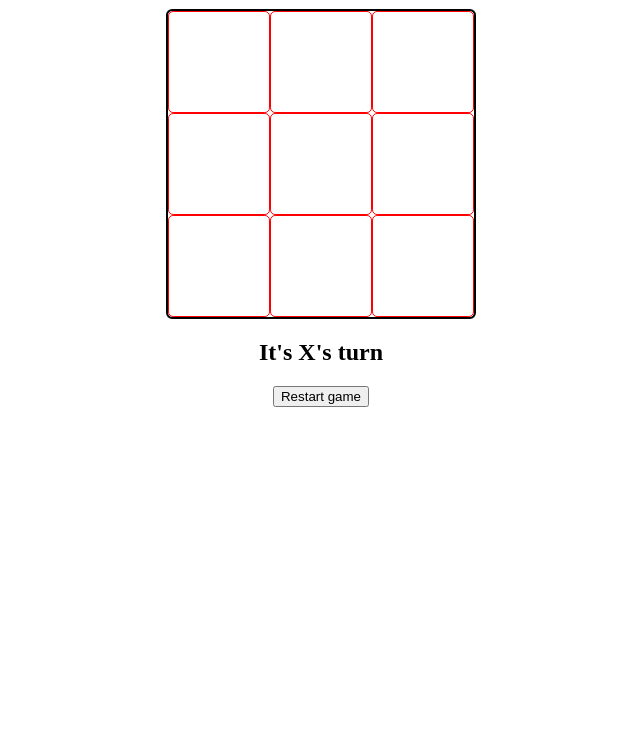
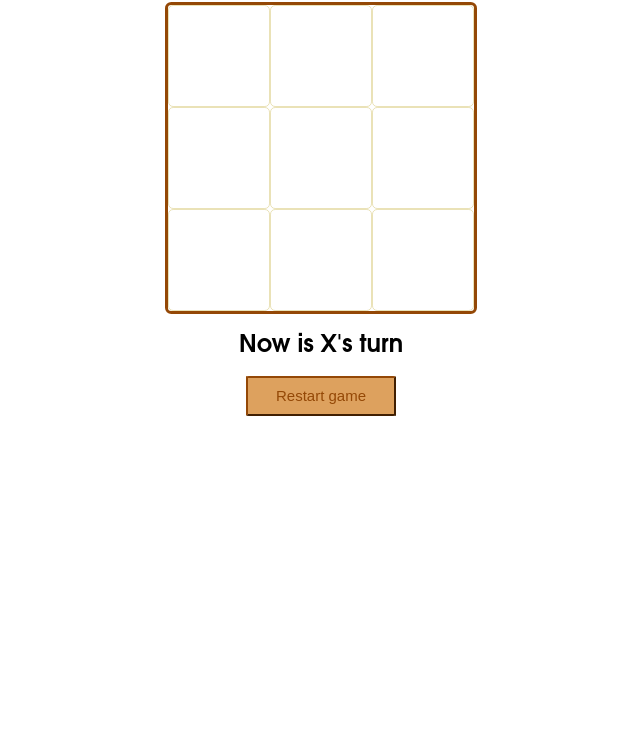
Before and after one commit to ivanicode/TicTacToe, a plain HTML site: page index.html in a window 1280 px wide. Shown: the part 71-800 px from the top of the page, without its empty margins (319-959 px from the left). Drawn offline with Linux system fonts and the light colour scheme.

Commit message:
stylesheet added

```diff
--- a/index.css
+++ b/index.css
@@ -2,7 +2,7 @@ body {
     margin: auto;
     text-align: center;
     justify-content: center;
-
+    font-family: Avantgarde, TeX Gyre Adventor, URW Gothic L, sans-serif;
 }
 
 .gameboard {
@@ -11,7 +11,7 @@ body {
     justify-content: center;
     flex-wrap: wrap;
     margin: auto;
-    border: 2px black solid;
+    border: 3px #944806 solid;
     border-radius: 2%;
     width: 306px;
 }
@@ -20,6 +20,27 @@ body {
     display: flex;
     height: 100px;
     width: 100px;
-    border: 1px red solid;
+    border: 1px #eae2b7 solid;
     border-radius: 5%;
+    font-size: 90px;
+    text-align: center;
+    vertical-align: middle;
+    line-height: 100px;
+    justify-content: center;
+    align-items: center;
+    color: #283618;
 }
+
+#gameRestartButton {
+    height: 40px;
+    width: 150px;
+    font-size: 15px;
+    border-radius: 2%;
+    border: outset 2px #944806;
+    background-color: #dda15e;
+    color: #944806;
+}
+
+h1, h2 {
+    color: black
+}
--- a/index.js
+++ b/index.js
@@ -2,12 +2,12 @@
 const statusDisplay = document.querySelector('#gameStatus');
 
 let gameActive = true;
-let currentPlayer = "X";
+let currentPlayer = "X"
 let gameState = ["", "", "", "", "", "", "", "", ""];
 
-const winningMessage = () => `Player ${currentPlayer} has won!`;
-const drawMessage = () => `Game ended in a draw!`;
-const currentPlayerTurn = () => `It's ${currentPlayer}'s turn`;
+const winningMessage = () => `Gamer ${currentPlayer} has won!`;
+const drawMessage = () => `Game ended with draw!`;
+const currentPlayerTurn = () => `Now is ${currentPlayer}'s turn`;
 
 statusDisplay.innerHTML = currentPlayerTurn();
 function handleCellPlayed(clickedCell, clickedCellIndex) {
```
